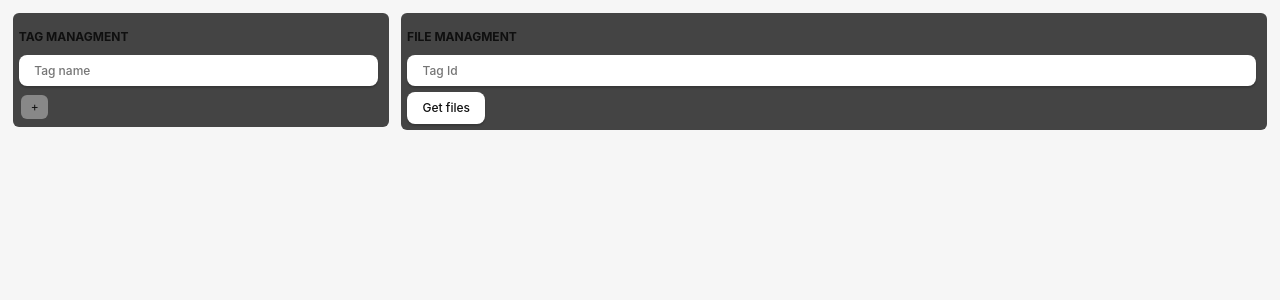
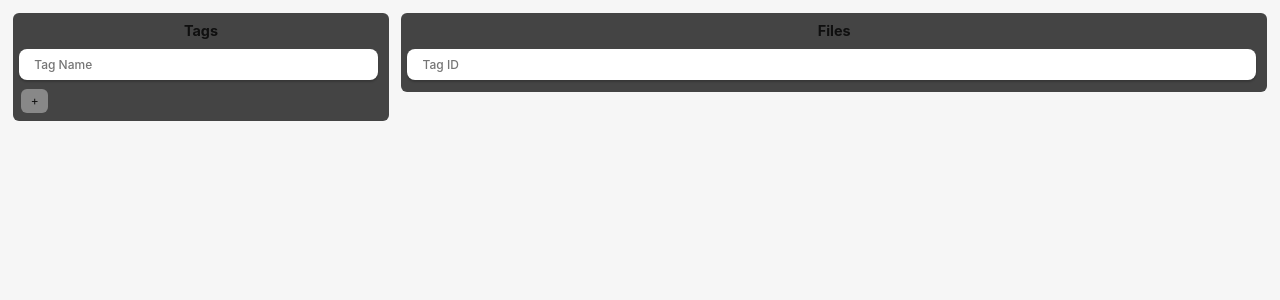
Before and after one commit to vE5li/tagnet, a SvelteKit app in the folder tagnet/: page / in a window 1280 px wide. Shown: the top 300 px of the page. Built offline with nearby package versions, Linux system fonts and the light colour scheme.

Commit message:
Make files properly scrollable and exclude directories from the sync

```diff
--- a/tagnet/src/routes/+page.svelte
+++ b/tagnet/src/routes/+page.svelte
@@ -109,10 +109,10 @@
 <main class="main-window">
   <div style="width: 30%; min-width: 30%">
     <div class="sub-window">
-      <h4>TAG MANAGMENT</h4>
+      <h4>Tags</h4>
       <form onsubmit={addTag}>
         <!-- FIX THIS width -->
-        <input id="new-tag-name" placeholder="Tag name" style="width: calc(100% - 3em);" bind:value={name} />
+        <input id="new-tag-name" placeholder="Tag Name" style="width: calc(100% - 3em);" bind:value={name} />
       </form>
 
       <div>
@@ -125,56 +125,56 @@
 
     {#if focusedTag}
       <div class="sub-window">
-        <h4>EDIT TAG</h4>
+        <h4>Edit Tag</h4>
         <form onsubmit={updateTag}>
           <!-- FIX THIS width -->
-          <input id="new-tag-name" placeholder="Tag name" style="width: calc(100% - 3em);" bind:value={editTagName} />
+          <input id="new-tag-name" placeholder="Tag Name" style="width: calc(100% - 3em);" bind:value={editTagName} />
           <!-- FIX THIS width -->
-          <input id="new-tag-color" placeholder="Tag color" style="width: calc(100% - 3em);" bind:value={editTagColor} />
-          <button type="submit">Update tag</button>
+          <input id="new-tag-color" placeholder="Tag Color" style="width: calc(100% - 3em);" bind:value={editTagColor} />
+          <!-- <button type="submit">Update tag</button> -->
         </form>
-        <h5>TAGS</h5>
+        <h5>Tags</h5>
         {#each editTagTags as tag}
           <div class="edit-tag" style="background: {tag.color}">
             <div class="edit-tag-text" onclick={() => focusTag(tag)}>
               {tag.name}
             </div>
-            <div class="remove-tag" onclick={() => untagTag(tag)}>-</div>
+            <div class="untag-button" onclick={() => untagTag(tag)}>-</div>
           </div>
         {/each}
         <div class="tag" style="background-color: #888888" onclick={editAdding = "tags"}>+</div>
-        <h5>SUBTAGS</h5>
+        <h5>Subtags</h5>
         {#each editTagSubags as tag}
           <div class="edit-tag" style="background: {tag.color}">
             <div class="edit-tag-text" onclick={() => focusTag(tag)}>
               {tag.name}
             </div>
-            <div class="remove-tag" onclick={() => untagSubtag(tag)}>-</div>
+            <div class="untag-button" onclick={() => untagSubtag(tag)}>-</div>
           </div>
         {/each}
         <div class="tag" style="background-color: #888888" onclick={editAdding = "subtags"}>+</div>
 
-        <h5>DANGER ZONE</h5>
-        <button onclick={() => removeTag(focusedTag)} style="background-color: red">Remove Tag</button>
+        <h5>Danger Zone</h5>
+        <div class="remove-tag-button" onclick={() => removeTag(focusedTag)}>Remove Tag</div>
       </div>
     {/if}
 
     {#if focusedFile}
       <div class="sub-window">
-        <h4>EDIT FILE</h4>
+        <h4>Edit File</h4>
 
         <h5>Path: {focusedFile.path}</h5>
         <h5>Modified: {focusedFile.last_modified}</h5>
         <h5>Size: {focusedFile.content_length}</h5>
         <h5>Type: {focusedFile.content_type}</h5>
 
-        <h5>TAGS</h5>
+        <h5>Tags</h5>
         {#each editFileTags as tag}
           <div class="edit-tag" style="background: {tag.color}">
             <div class="edit-tag-text" onclick={() => focusTag(tag)}>
               {tag.name}
             </div>
-            <div class="remove-tag" onclick={() => untagFile(tag)}>-</div>
+            <div class="untag-button" onclick={() => untagFile(tag)}>-</div>
           </div>
         {/each}
         <div class="tag" style="background-color: #888888" onclick={() => editAdding = "file_tags"}>+</div>
@@ -189,16 +189,18 @@
 
   <div style="flex-grow: 1; margin-left: 1rem;">
     <div class="sub-window">
-      <h4>FILE MANAGMENT</h4>
+      <h4>Files</h4>
       <form onsubmit={testme}>
         <!-- FIX THIS width -->
-        <input id="test-input" placeholder="Tag Id" style="width: calc(100% - 3em);" bind:value={searchBar} />
-        <button type="submit">Get files</button>
+        <input id="test-input" placeholder="Tag ID" style="width: calc(100% - 3em);" bind:value={searchBar} />
+        <!-- <button type="submit">Get Files</button> -->
       </form>
 
-      {#each files as file}
-        <div class="file-entry" onclick={() => focusFile(file)}>{file.display_name}</div>
-      {/each}
+      <div style="overflow-y: scroll; max-height: calc(100vh - 106px);">
+        {#each files as file}
+          <div class="file-entry" onclick={() => focusFile(file)}>{file.display_name}</div>
+        {/each}
+      </div>
     </div>
   </div>
 </main>
@@ -213,6 +215,9 @@
 
   color: #0f0f0f;
   background-color: #f6f6f6;
+
+  height: 100%;
+  overflow: hidden;
 
   font-synthesis: none;
   text-rendering: optimizeLegibility;
@@ -257,13 +262,21 @@
   padding: 0 0.8rem;
 }
 
-.remove-tag {
+.untag-button {
   display: inline-block;
   cursor: pointer;
   background-color: rgba(0, 0, 0, 0.2);
   border-radius: 0.5rem;
   font-size: 1rem;
   padding: 0 0.8rem;
+}
+
+.remove-tag-button {
+  background-color: red;
+  font-size: 1rem;
+  border-radius: 0.5rem;
+  padding: 0 0.8rem;
+  margin: 0.2rem;
 }
 
 .file-entry {
@@ -281,7 +294,9 @@
 }
 
 h4 {
-  margin-top: 0.5rem;
+  text-align: center;
+  font-size: 1.2rem;
+  margin-top: 0;
   margin-bottom: 0.5rem;
 }
 
@@ -336,6 +351,9 @@ button {
     line-height: 24px;
     font-weight: 400;
 
+    height: 100%;
+    overflow: hidden;
+
     font-synthesis: none;
     text-rendering: optimizeLegibility;
     -webkit-font-smoothing: antialiased;
```
Also changed, not shown: 1 other file (tests, documents, lock files or other folders).
